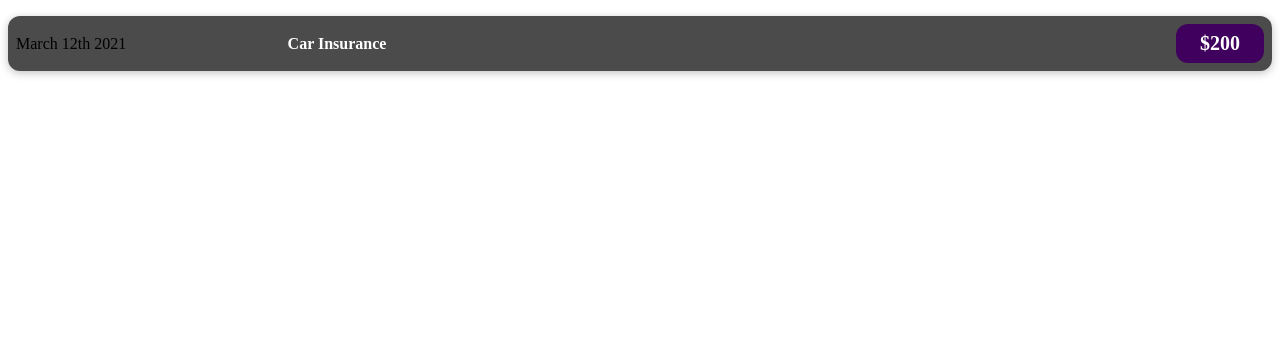
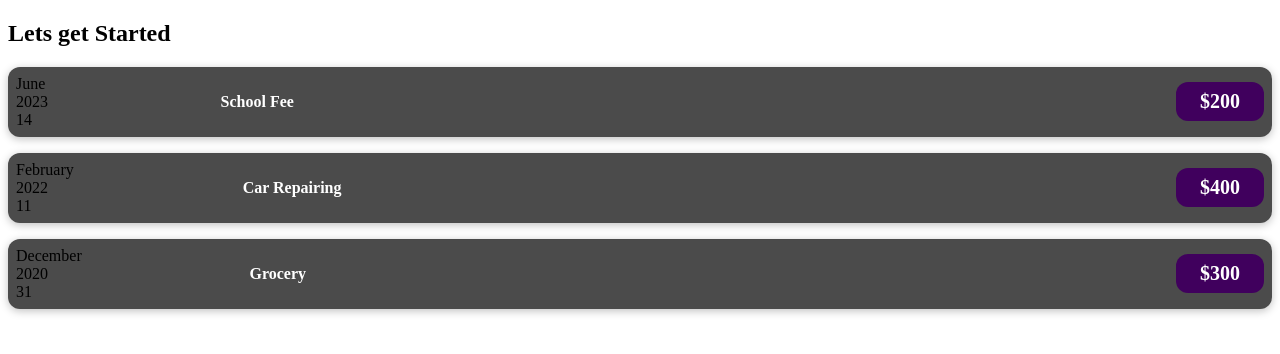
Before and after one commit to MAhmad787/Learning-React, a React (Create React App) app: page / in a window 1280 px wide. Shown: the top 354 px of the page. Built offline with nearby package versions, Linux system fonts and the light colour scheme.

Commit message:
multiple cards using props

```diff
--- a/src/App.js
+++ b/src/App.js
@@ -1,6 +1,49 @@
 import ExpenseItem from './components/ExpenseItem';
 
 function App() {
-  return <ExpenseItem />;
+  let expense = [
+    {
+      id: 1,
+      title: 'School Fee',
+      amount: 200,
+      date: new Date(2023, 5, 14),
+    },
+    {
+      id: 1,
+      title: 'Car Repairing',
+      amount: 400,
+      date: new Date(2022, 1, 11),
+    },
+    {
+      id: 1,
+      title: 'Grocery',
+      amount: 300,
+      date: new Date(2020, 11, 31),
+    },
+  ];
+
+  let expenseDate = new Date(2020, 12, 1);
+  let expenseTitle = 'School Fee';
+  let expenseAmount = 200;
+  return (
+    <div>
+      <h2>Lets get Started</h2>
+      <ExpenseItem
+        date={expense[0].date}
+        title={expense[0].title}
+        amount={expense[0].amount}
+      />
+      <ExpenseItem
+        date={expense[1].date}
+        title={expense[1].title}
+        amount={expense[1].amount}
+      />
+      <ExpenseItem
+        date={expense[2].date}
+        title={expense[2].title}
+        amount={expense[2].amount}
+      />
+    </div>
+  );
 }
 export default App;
--- a/src/components/ExpenseItem.jsx
+++ b/src/components/ExpenseItem.jsx
@@ -1,13 +1,20 @@
 import React from 'react';
 import './ExpenseItem.css';
 
-const ExpenseItem = () => {
+const ExpenseItem = (props) => {
+  let month = props.date.toLocaleString('en-US', { month: 'long' });
+  let year = props.date.getFullYear();
+  let day = props.date.toLocaleString('en-US', { day: '2-digit' });
   return (
     <div className="expense-item">
-      <div>March 12th 2021</div>
+      <div>
+        <div>{month}</div>
+        <div>{year}</div>
+        <div>{day}</div>
+      </div>
       <div className="expense-item__description"></div>
-      <h2>Car Insurance</h2>
-      <div className="expense-item__price">$200</div>
+      <h2>{props.title}</h2>
+      <div className="expense-item__price">${props.amount}</div>
     </div>
   );
 };
```
